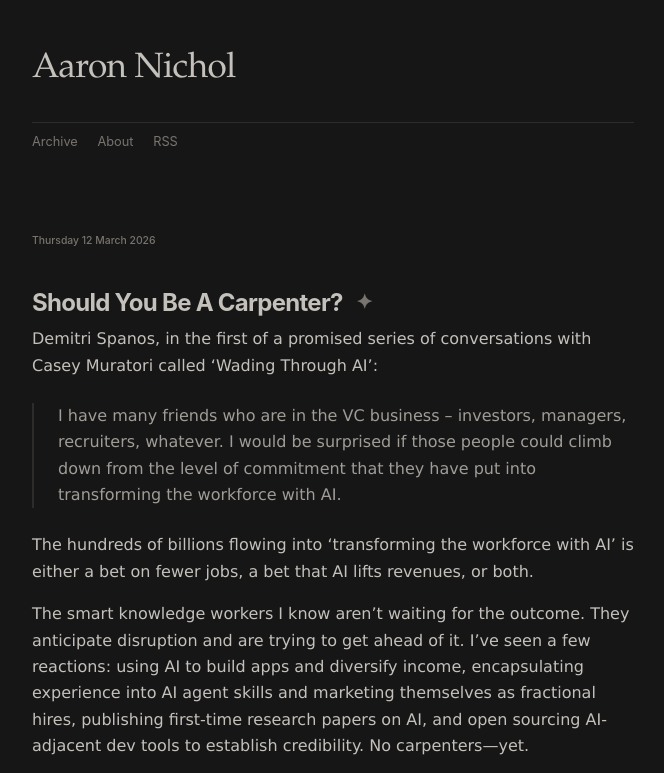
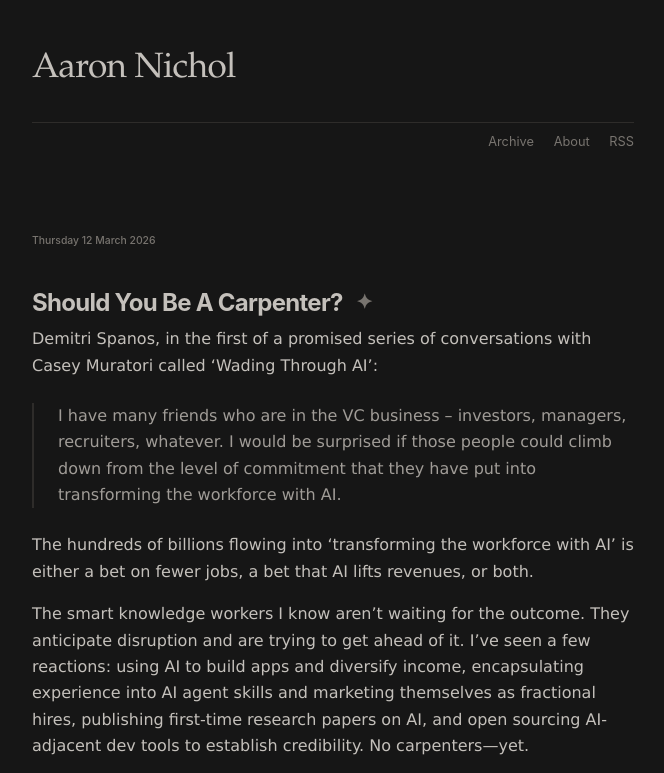
Before and after one commit to Command-N/aaronnichol.com, an Astro site: page / in a window 1280 px wide. Shown: the top 773 px of the page, without its empty margins (307-971 px from the left). Built offline with nearby package versions, Linux system fonts and the light colour scheme; Astro itself is replaced by a stand-in of ours.

Commit message:
Right-align nav links, keep stacked layout below logo border

```diff
--- a/src/styles/global.css
+++ b/src/styles/global.css
@@ -111,12 +111,13 @@ header, nav, footer, h1, h2, h3, h4,
   margin-top: var(--space-sm);
   font-size: 0.8rem;
   color: var(--color-text-secondary);
+  text-align: right;
 }
 
 .site-nav a {
   color: var(--color-text-secondary);
   text-decoration: none;
-  margin-right: var(--space-md);
+  margin-left: var(--space-md);
 }
 
 .site-nav a:hover {
```
